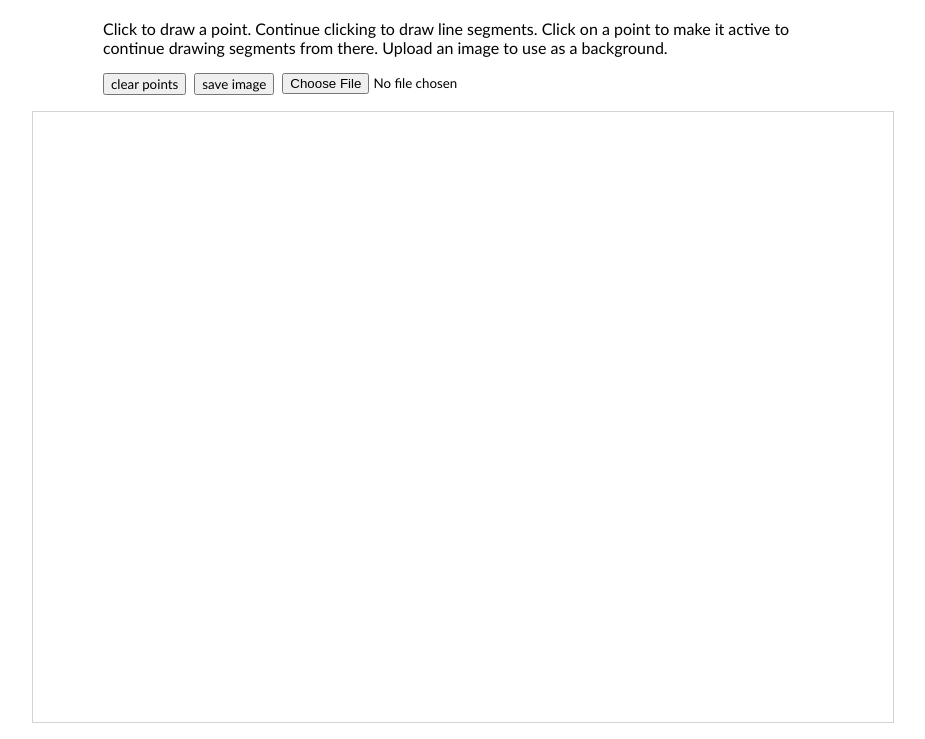
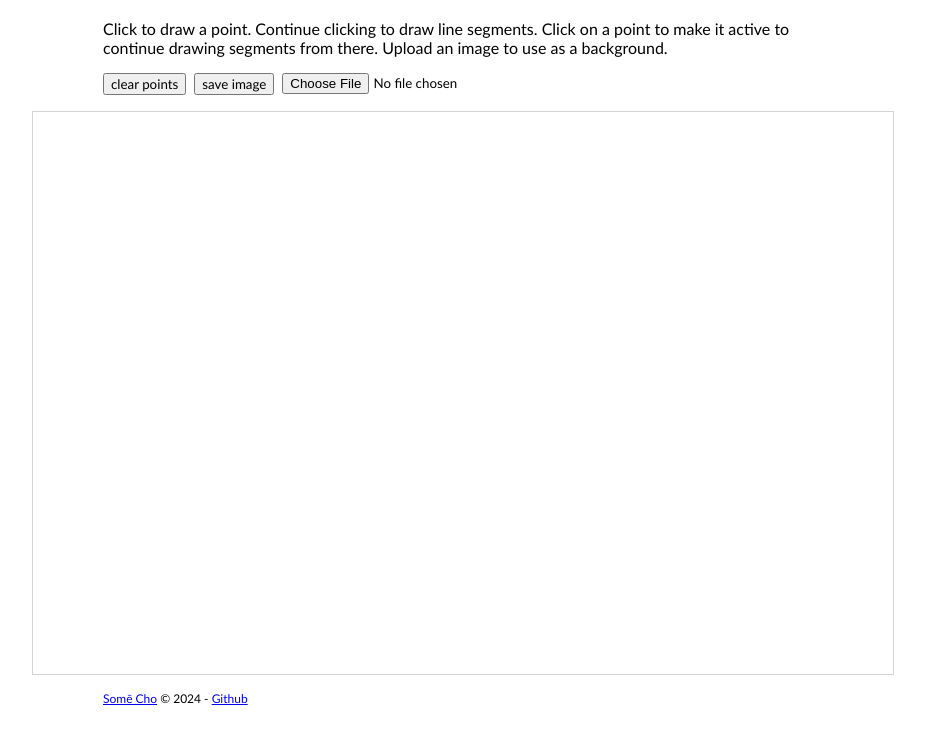
Before and after one commit to somecho/angle-plotter, a website built with Vite: page index.html in a window 1280 px wide. Shown: the part 63-802 px from the top of the page, without its empty margins (177-1102 px from the left). Built offline with nearby package versions, Linux system fonts and the light colour scheme.

Commit message:
add footer in html
- decrease initial canvas height
- remove console.logs
- use onmouseup property instead of event listener

```diff
--- a/index.html
+++ b/index.html
@@ -32,6 +32,10 @@
       display: flex;
       gap: 8px;
     }
+
+    footer {
+      font-size: 0.75em;
+    }
   </style>
   <script src="./src/main.ts" type="module"></script>
 </head>
@@ -51,6 +55,12 @@
       <input type="file" id="upload-btn" />
     </div>
     <div id="app"></div>
+
+    <footer>
+      <a href="https://soch.cc" target="_blank">Somē Cho</a>
+      © 2024 -
+      <a href="https://github.com/somecho/angle-plotter" target="_blank">Github</a>
+    </footer>
   </div>
 
 </body>
--- a/src/main.ts
+++ b/src/main.ts
@@ -16,7 +16,7 @@ if (window.innerWidth > 860) {
 } else {
   canvas.width = window.innerWidth * 0.95;
 }
-canvas.height = window.innerHeight - canvas.getBoundingClientRect().top - (window.innerHeight * 0.02)
+canvas.height = window.innerHeight - canvas.getBoundingClientRect().top - (window.innerHeight * 0.08)
 ctx.textBaseline = "middle"
 ctx.textAlign = "center"
 
@@ -24,17 +24,10 @@ ctx.textAlign = "center"
 const font = new FontFace('Silkscreen', 'url(assets/Silkscreen-Regular.ttf)')
 document.fonts.add(font)
 font.load().then(() => {
-  console.log("LOAD SILKSCREEN")
+  ctx.font = "14px Silkscreen"
 })
 
-ctx.font = "14px Silkscreen"
-
-document.fonts.onloadingdone = function () {
-  console.log("FONTS FINISHED LOADING")
-}
-
-
-canvas.addEventListener('mouseup', onMouseUp)
+canvas.onmouseup = onMouseUp
 setup()
 
 
```
Also changed, not shown: README.md.
